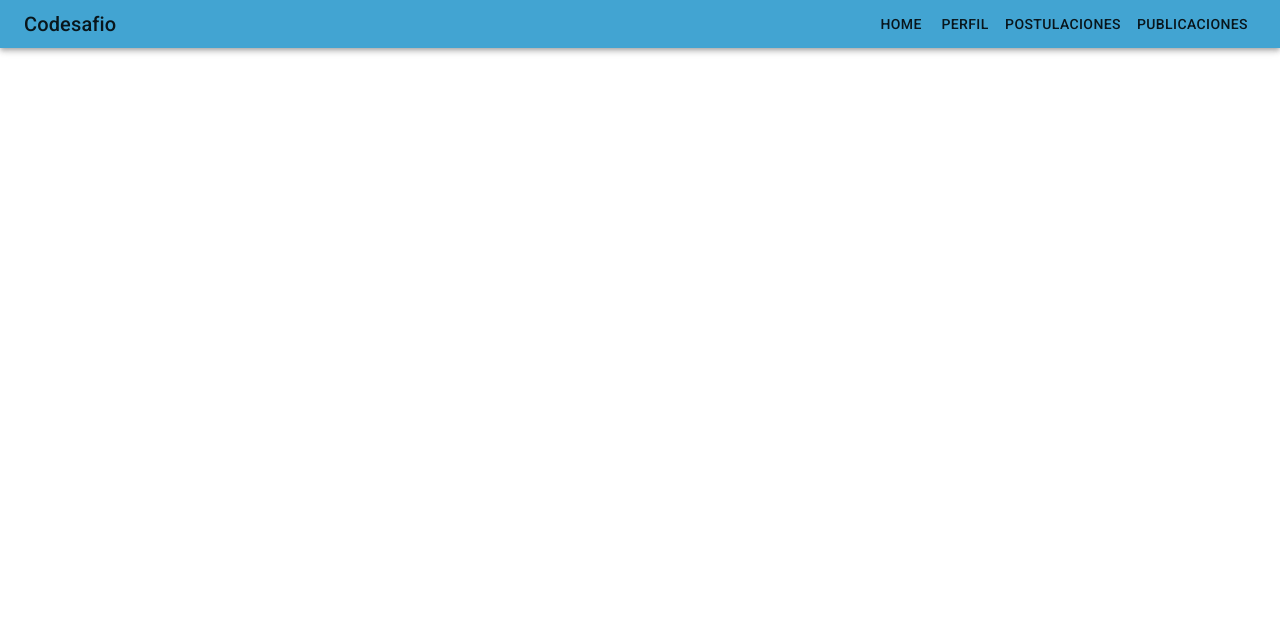
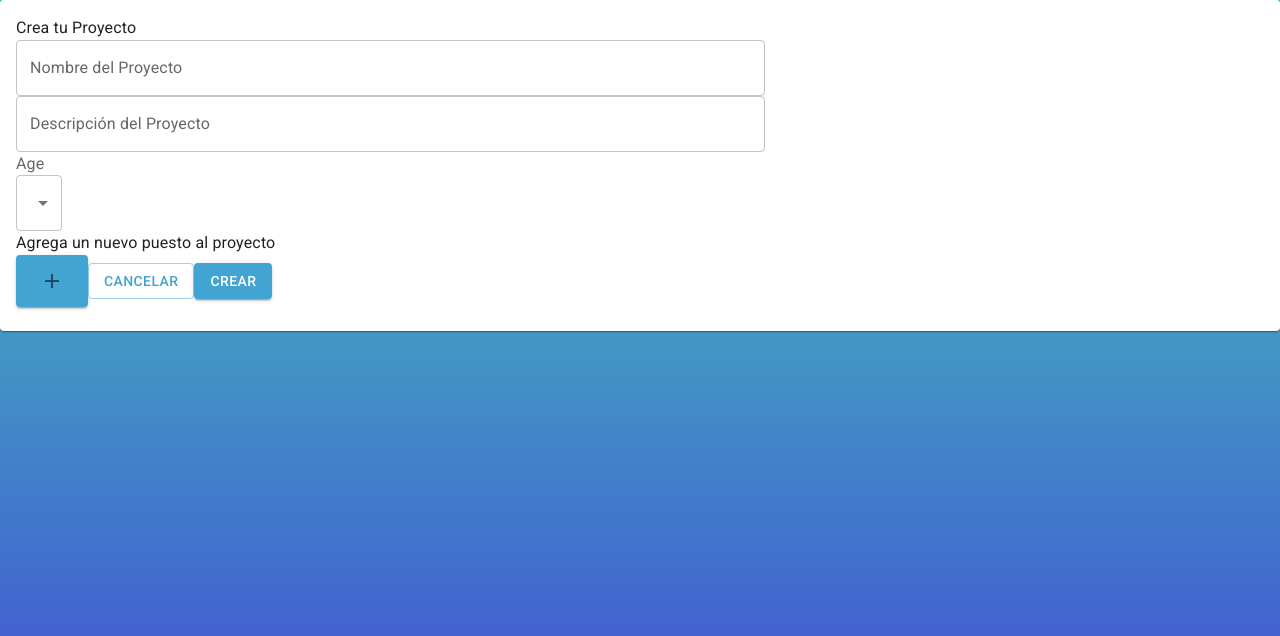
Before and after one commit to luizzzito/CODESAFIO-Frontend, a React (Vite) app: page /create-project in a window 1280 px wide. Shown: the top 636 px of the page. Built offline with nearby package versions, Linux system fonts and the light colour scheme.

Commit message:
Base del crear proyectos en el front
Crear proyectos en front muy basico

```diff
--- a/src/App.jsx
+++ b/src/App.jsx
@@ -2,14 +2,16 @@ import { Box } from "@mui/material";
 import Navbar from "./core/components/Navbar";
 import { Route, Routes } from "react-router-dom";
 import Login from "./core/login/Login";
+import CreateProject  from "./core/createproject/CreateProject";
 
 function App() {
   return (
     <>
       <Box sx={{ bgcolor: "white", width: "100vw" }}>
-        <Navbar />
+        {/*<Navbar /> */}
         <Routes>
           <Route path="/login" element={<Login />} />
+          <Route path="/create-project" element={<CreateProject/>} />
         </Routes>
       </Box>
     </>
--- /dev/null
+++ b/src/core/createproject/CreateProject.jsx
@@ -0,0 +1,72 @@
+import { useState } from "react";
+import {
+  Box,
+  Button,
+  TextField,
+  Card,
+  CardContent,
+  Typography,
+  IconButton,
+  InputLabel,
+  Select,
+  MenuItem
+} from "@mui/material";
+import AddIcon from "@mui/icons-material/Add";
+
+export const CreateProject = () => {
+  const [category, setCategory] = useState("blue");
+
+  const handleChange = (event) => {
+    setCategory(event.target.value);
+  };
+
+  return (
+    <Box
+      sx={{
+        backgroundImage: "linear-gradient(180deg, #42D2B8 0%, #425DD2 83.36%)",
+        width: "100vw",
+        height: "100vh",
+      }}
+    >
+      <Card position="static" sx={{ bgcolor: "white" }}>
+        <CardContent>
+          <Typography>Crea tu Proyecto</Typography>
+          <TextField
+            label="Nombre del Proyecto"
+            variant="outlined"
+            sx={{ width: "60%" }}
+          />
+          <TextField
+            label="Descripción del Proyecto"
+            variant="outlined"
+            sx={{ width: "60%" }}
+            fullWidth={true}
+          />
+          <InputLabel id="demo-simple-select-label">Age</InputLabel>
+          <Select
+            labelId="demo-simple-select-label"
+            id="demo-simple-select"
+            label="Age"
+            onChange={handleChange}
+          >
+            <MenuItem value={10}>Ten</MenuItem>
+            <MenuItem value={20}>Twenty</MenuItem>
+            <MenuItem value={30}>Thirty</MenuItem>
+          </Select>
+          <Typography>Agrega un nuevo puesto al proyecto</Typography>
+          <Button variant="contained">
+            <IconButton>
+              <AddIcon />
+            </IconButton>
+          </Button>
+          <Button variant="outlined">Cancelar</Button>
+          <Button variant="contained" sx={{ color: "white" }}>
+            Crear
+          </Button>
+        </CardContent>
+      </Card>
+    </Box>
+  );
+};
+
+export default CreateProject;
--- a/src/core/login/Login.jsx
+++ b/src/core/login/Login.jsx
@@ -6,25 +6,35 @@ import Container from "@mui/material/Container";
 
 function Login() {
   return (
+    <>
+      <Box
+        sx={{
+          width: "full",
+          height: "250px",
+          WebkitClipPath: "polygon(0 0, 250% 0, 50% 80%, -150% 0)",
+          backgroundImage: "linear-gradient(180deg, #42D2B8 0%, #425DD2 83.36%)",
+        }}
+      ></Box>
       <Container
         sx={{
           display: "flex",
           flexDirection: "column",
           alignItems: "center",
-        height: 500,
+          height: 300,
           justifyContent: "center",
           gap: 3,
-        width: {xs: "100vw", md: 500},
+          width: { xs: "100vw", md: 500 },
         }}
       >
-      <Typography variant="h4" component="h1">
+        <Typography variant="h6" component="h1" sx={{ fontWeight: "bold" }}>
           Ingresa en tu cuenta
         </Typography>
         <LoginForm />
-      <Typography variant="h6">
+        <Typography variant="h5" sx={{ fontSize: 16 }}>
           ¿No tienes cuenta? <Link to="/register">Regístrate</Link>
         </Typography>
       </Container>
+    </>
   );
 }
 
--- a/src/core/login/LoginForm.jsx
+++ b/src/core/login/LoginForm.jsx
@@ -21,19 +21,20 @@ function LoginForm() {
       component="form"
       onSubmit={handleSubmit}
     >
-      <TextField label="Correo" variant="standard" sx={{ width: "80%" }} />
+      <TextField label="Correo" variant="standard" sx={{ width: "60%" }} />
       <TextField
         label="Contraseña"
         variant="standard"
-        sx={{ width: "80%" }}
+        sx={{ width: "60%" }}
         fullWidth={true}
       />
       <LoadingButton
         type="submit"
         variant="contained"
         loading={loading}
-        sx={{ mt: 3, py: 1.2 }}
-        fullWidth={true}
+        color="triadic"
+        sx={{width:"80%", mt: 4, py: 1.2,borderRadius:"5px" ,color:"white" }}
+
       >
         Iniciar Sesión
       </LoadingButton>
```
Also changed, not shown: src/assets/cutre.svg (added). Lines whose indentation alone changed are shown as unchanged.
